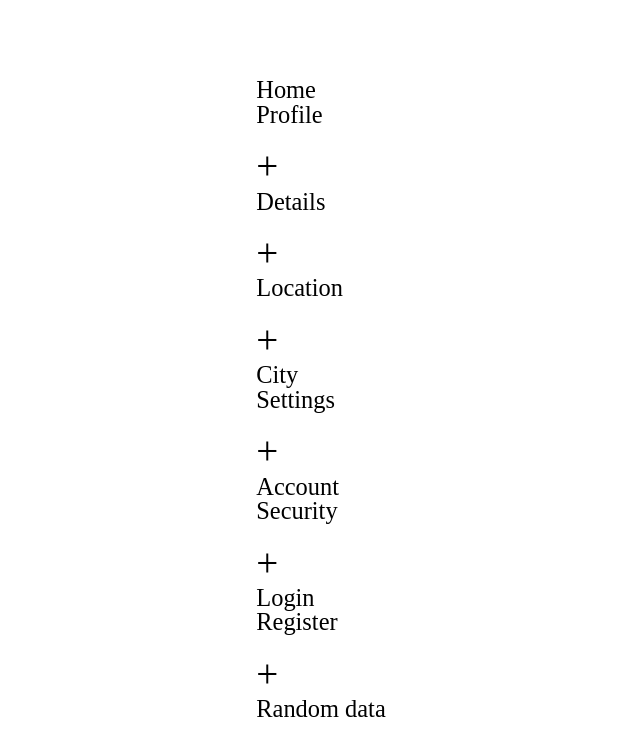
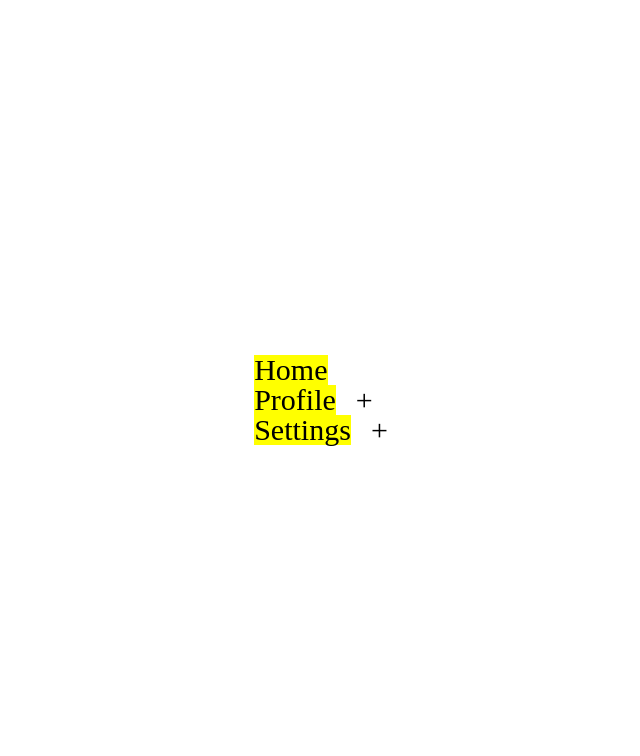
Before and after one commit to duglikespiano/25projectswithreact, a React (Create React App) app: page /6_recursive_navigation_menu in a window 1280 px wide. Shown: the top 756 px of the page, without its empty margins (319-959 px from the left). Built offline with nearby package versions, Linux system fonts and the light colour scheme.

Commit message:
6 - RECURSIVE NAVIGATION MENU REFACTORED

```diff
--- /dev/null
+++ b/src/components/6_recursive_navigation_menu/MenuItem.jsx
@@ -0,0 +1,26 @@
+import { useState } from 'react';
+import MenuList from './MenuList';
+
+export default function MenuItem(props) {
+	const [displayCurrentChildren, setDisplayCurrentChildren] = useState({});
+	const handleToggleChildren = (getCurrentLabel) => {
+		setDisplayCurrentChildren({
+			...displayCurrentChildren,
+			[getCurrentLabel]: !displayCurrentChildren[getCurrentLabel],
+		});
+	};
+
+	return (
+		<li className="menu-item">
+			<div style={{ display: 'flex', gap: '20px' }}>
+				<p onClick={() => handleToggleChildren(props.label)} style={{ backgroundColor: 'yellow' }}>
+					{props.label}
+				</p>
+				{props && props.children && props.children.length ? <span>{displayCurrentChildren[props.label] ? '-' : '+'}</span> : null}
+			</div>
+			{props && props.children && props.children.length > 0 && displayCurrentChildren[props.label] ? (
+				<MenuList list={props.children} />
+			) : null}
+		</li>
+	);
+}
--- a/src/components/6_recursive_navigation_menu/MenuItem.tsx
+++ /dev/null
@@ -1,39 +0,0 @@
-import { useState } from 'react';
-import MenuList from './MenuList';
-
-type item = {
-	label: string;
-	to: string;
-	children?: [
-		{
-			label: string;
-			to: string;
-		}
-	];
-};
-
-export default function MenuItem(props: item) {
-	const [displayCurrentChildren, setDisplayCurrentChildren] = useState({} as any);
-	const handleToggleChildren = (getCurrentLabel: string) => {
-		setDisplayCurrentChildren({
-			...displayCurrentChildren,
-			[getCurrentLabel]: !displayCurrentChildren[getCurrentLabel],
-		});
-		console.log(displayCurrentChildren);
-	};
-
-	return (
-		<li className="menu-item">
-			<div>
-				<div>
-					{' '}
-					<p>{props.label}</p>
-				</div>
-				{props && props.children && props.children.length ? (
-					<span onClick={() => handleToggleChildren(props.label)}>+</span>
-				) : null}
-				{props && props.children && props.children.length > 0 ? <MenuList list={props.children} /> : null}
-			</div>
-		</li>
-	);
-}
--- a/src/components/6_recursive_navigation_menu/MenuList.tsx
+++ b/src/components/6_recursive_navigation_menu/MenuList.jsx
@@ -1,21 +1,6 @@
 import MenuItem from './MenuItem';
 
-type ListItem = {
-	label: string;
-	to: string;
-	children?: [
-		{
-			label: string;
-			to: string;
-		}
-	];
-};
-
-type MenuListProps = {
-	list: ListItem[];
-};
-
-export default function MenuList({ list = [] }: MenuListProps) {
+export default function MenuList({ list = [] }) {
 	return (
 		<ul className="menu-list">
 			{list && list.length
--- a/src/components/6_recursive_navigation_menu/RecursiveNavigationMenu.tsx
+++ b/src/components/6_recursive_navigation_menu/RecursiveNavigationMenu.jsx
@@ -5,7 +5,7 @@ import './RecursiveNavigationMenu.scss';
 export default function RecursiveNavigationMenu() {
 	return (
 		<div id="RecursiveNavigationMenu">
-			<MenuList list={data as any} />
+			<MenuList list={data} />
 		</div>
 	);
 }
--- a/src/components/6_recursive_navigation_menu/RecursiveNavigationMenu.scss
+++ b/src/components/6_recursive_navigation_menu/RecursiveNavigationMenu.scss
@@ -2,11 +2,10 @@
 	display: flex;
 	width: 100%;
 	height: 100vh;
+
 	justify-content: center;
 	align-items: center;
-	.menu-item {
-		display: flex;
-		font-size: 100px;
-		gap: 10rem;
+	* {
+		font-size: 30px;
 	}
 }
```
Also changed, not shown: src/components/6_recursive_navigation_menu/data.js (renamed from src/components/6_recursive_navigation_menu/data.ts).
